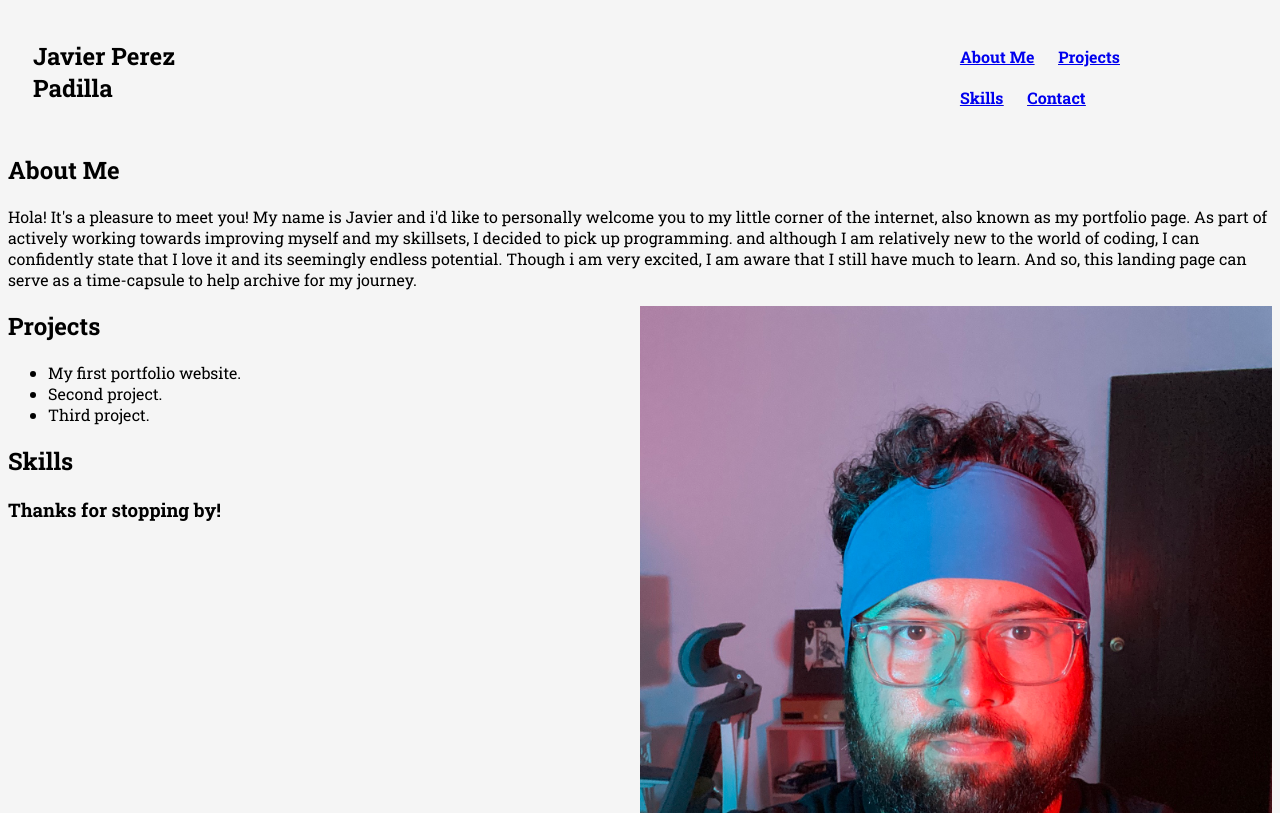
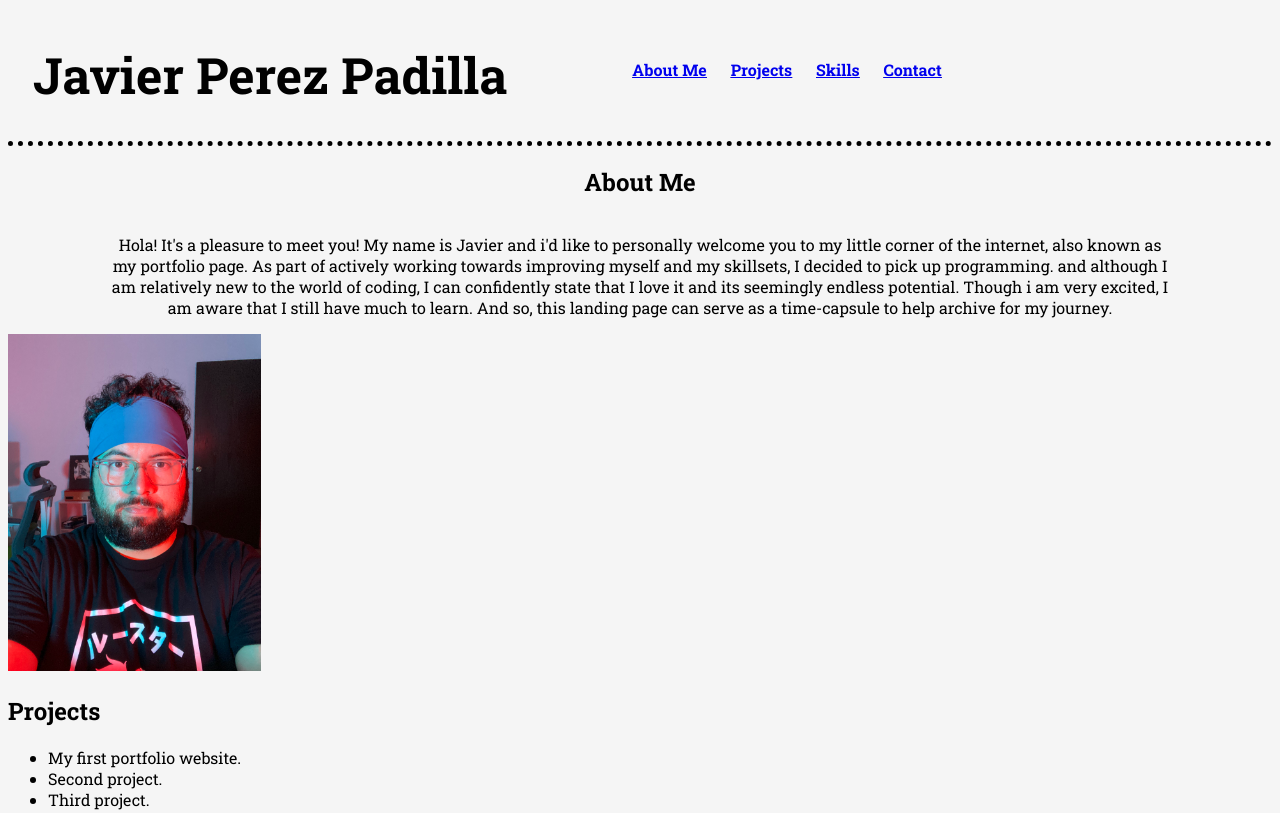
Before and after one commit to AbsentCoding/portfolioProject, a plain HTML site: page index.html in a window 1280 px wide. Shown: the top 813 px of the page. Drawn offline with Linux system fonts and the light colour scheme.

Commit message:
changes to index and css

```diff
--- a/index.html
+++ b/index.html
@@ -11,15 +11,14 @@
 </head>
 
 <!-- ====== Header Section ====== -->
-<header>
+<header class="header-container">
+    <div class="name-container">
+        <h1 class="name">
+            Javier Perez Padilla
+        </h1>
+    </div>
     <nav class="nav-container">
-        <div>
-            <h1 class="nav-name">
-                Javier Perez Padilla
-            </h1>
-        </div>
         <div class="nav-items">
-
             <ul>
                 <li class="nav-item">
                     <a href="#about-me">
@@ -48,7 +47,7 @@
 <!-- ====== Body Section ====== -->
 <body>
     <main class="main-container">
-        <div class="about-me">
+        <div class="about-me-container">
             <h2>
                 About Me
             </h2>
@@ -57,37 +56,37 @@
                 Though i am very excited, I am aware that I still have much to learn. And so, this landing page can serve as a time-capsule to help archive for my journey.
             </p>
         </div>
-        <div>
+        <div class="picture-container">
             <img src="javierPP.jpeg" alt="Javier" class="my-picture">
         </div>
         <!-- ====== Projects Section ====== -->
-        <div>
+        <div class="projects-container">
             <h2 class="projects">
                 Projects
             </h2>
             <section class="itemized-projects">
                 <ul>
-                    <li>
+                    <li class="1st_project">
                         My first portfolio website.
                     </li>
-                    <li>
+                    <li class="2nd_project">
                         Second project.
                     </li>
-                    <li>
+                    <li class="3rd_project">
                         Third project.
                     </li>
                 </ul>
             </section>
         </div>
-        <div>
-            <h2>
+        <div class="skills-container">
+            <h2 class="skills">
                 Skills
             </h2>
         </div>
     </main>
     <!-- ====== Footer Section ====== -->
     <footer class="footer-container">
-        <h3>
+        <h3 class="signoff">
             Thanks for stopping by!
         </h3>
     </footer>
--- a/stylesheet.css
+++ b/stylesheet.css
@@ -1,19 +1,38 @@
 .page {
     background-color: whitesmoke;
     font-family: roboto slab;
-    max-width: 1920px;
+    max-width: 100%;
 
+}
+
+.header-container {
+    display: flex;
+    width: inherit;
+    border-bottom: 5px dotted black;
 }
 
 .nav-container {
     display: flex;
-    margin: 20px 25px;
+    margin: 25px 25px;
     font-weight: bold;
 }
 
+.name-container {
+
+}
+
+.name {
+    font-size: 50px;
+    font-weight: bolder;
+    margin-left: 25px;
+    margin-right: 25px;
+    float: left;
+}
 .nav-items {
-    margin-left: 700px;
-    margin-right: 50px;
+    align-items: center;
+    margin-left: 25px;
+    margin-right: 25px;
+    float: right;
 }
 
 .nav-item {
@@ -28,17 +47,58 @@
 
 }
 
-.about-me {
-
+.about-me-container {
+    width: fit-content;
+    justify-content: center;
+    display: flex;
+    flex-flow: wrap;
 }
 
 .about-me-p {
     display: flex;
+    flex-flow: wrap;
+    justify-content: center;
+    text-align: center;
+    margin-left: 100px;
+    margin-right: 100px;
+}
+
+.pciture-container {
+    display: flex;
+    flex-wrap: wrap;
+    justify-content: center;
+    margin: 25px 100px;
 }
 
 .my-picture {
-    display: flex;
-    float: right;
-    max-width: 50%;
-    max-height: 50%;
+    max-width: 20%;
+    max-height: 20%;
 }
+
+.project-container {
+
+}
+
+.projects {
+
+}
+
+.itemized-projects {
+
+}
+
+.skills-container {
+
+}
+
+.skills {
+
+}
+
+.footer-container {
+
+}
+
+.signoff {
+
+}
```
